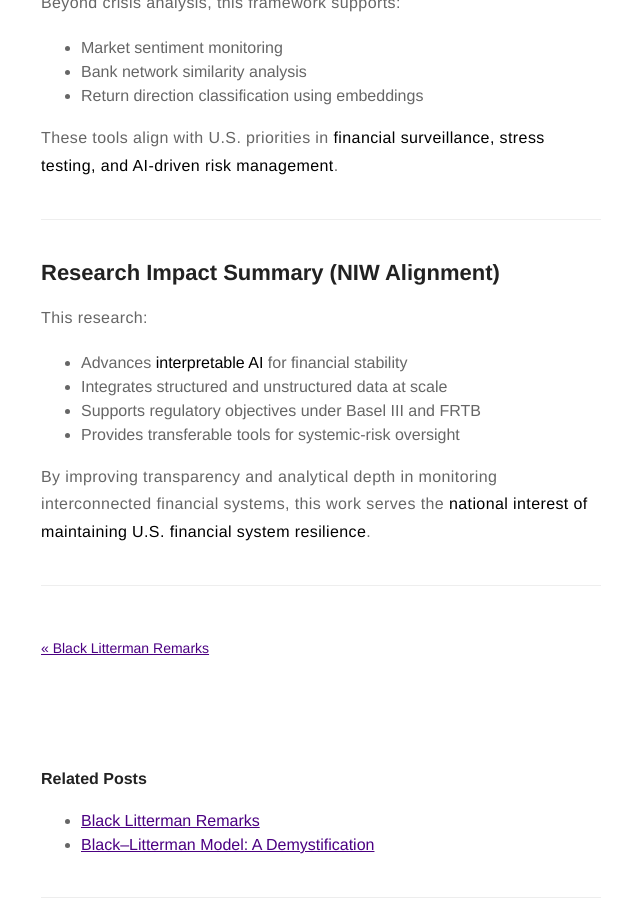
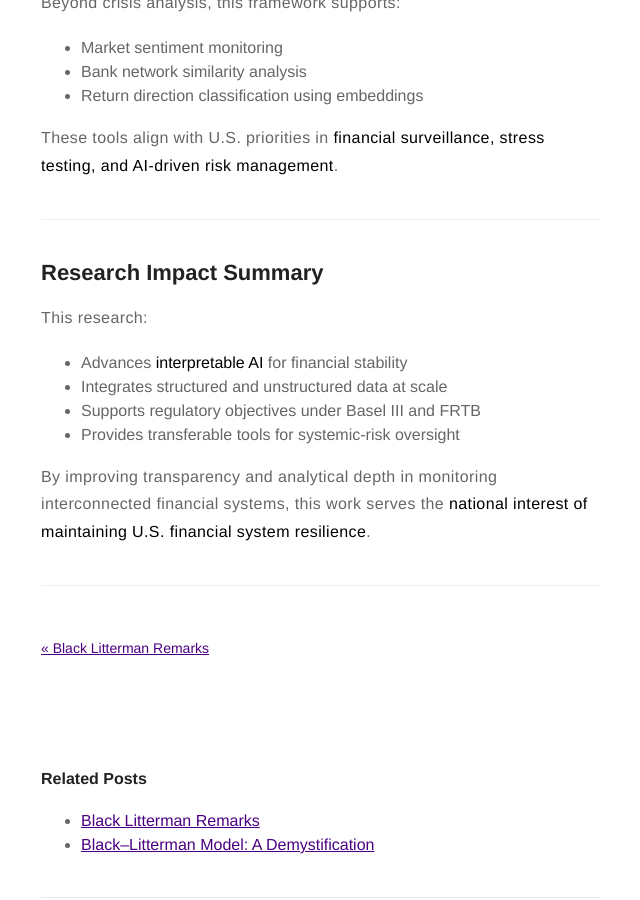
Before and after one commit to xiaohuzhang19/xiaohuzhang19.github.io, a Jekyll site: the page built from _posts/2026-01-06-financial-systemic-risk.markdown, in a window 1280 px wide and 900 px high, scrolled down 5261 px. Shown: the whole window, without its empty margins (319-959 px from the left). Built offline with Jekyll 4.4.1, drawn with Linux system fonts in a browser that asks for light colours; nearby versions of some CDN libraries; comment, search, counter and statistics services are not loaded.

Commit message:
add posts related to systemic risk REMOVE N keywords

```diff
--- a/_posts/2026-01-06-financial-systemic-risk.markdown
+++ b/_posts/2026-01-06-financial-systemic-risk.markdown
@@ -172,7 +172,7 @@ These tools align with U.S. priorities in **financial surveillance, stress testi
 
 ---
 
-## Research Impact Summary (NIW Alignment)
+## Research Impact Summary
 
 This research:
 
```
Also changed, not shown: 1 other file.
